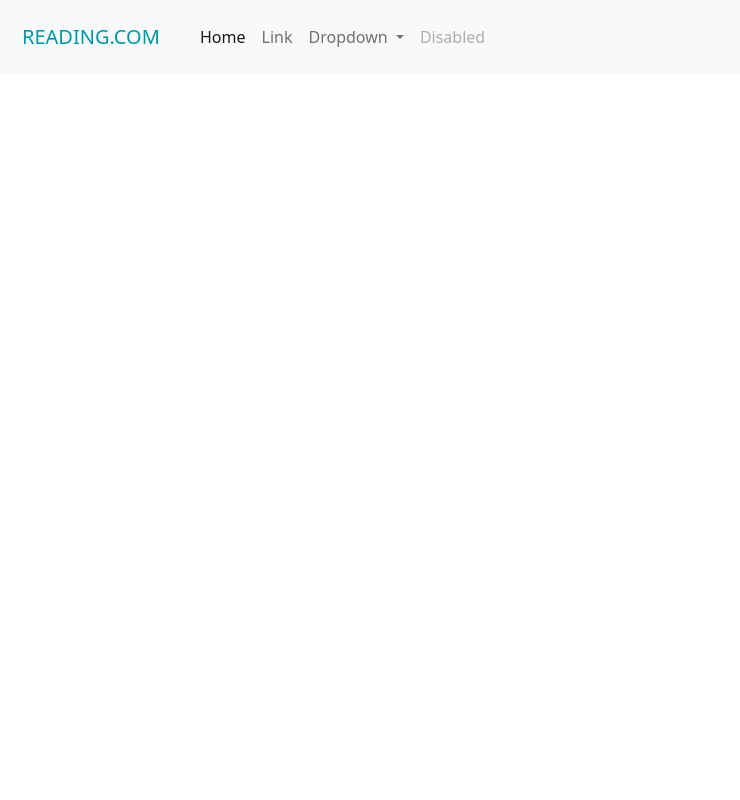
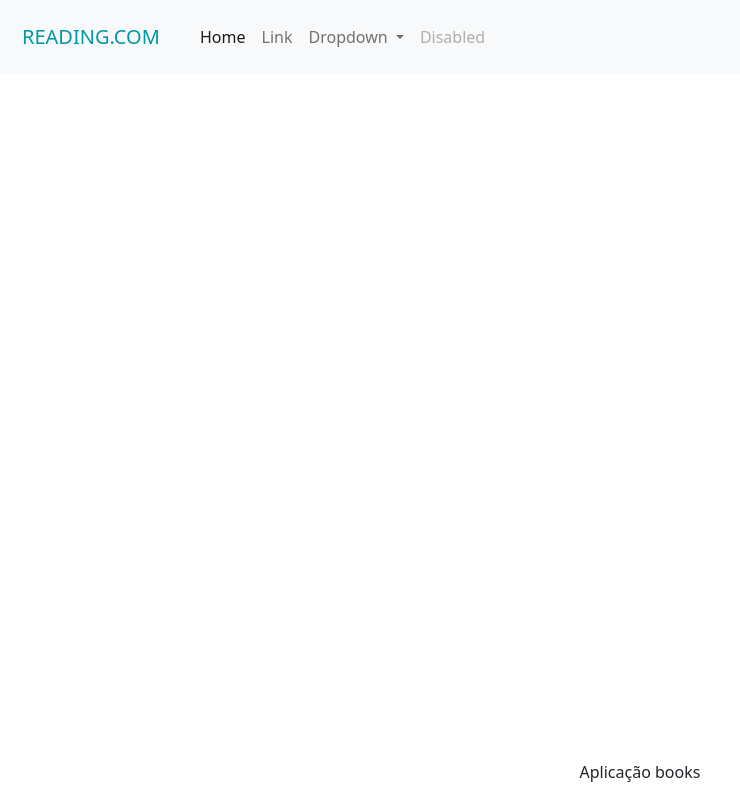
Before and after one commit to juliherms/challengeBookFrontEnd, an Angular app: page / in a window 1280 px wide. Shown: the whole page, without its empty margins (0-740 px from the left). Built offline with nearby package versions, Linux system fonts and the light colour scheme.

Commit message:
adding componentes templates

```diff
--- a/src/app/app.component.html
+++ b/src/app/app.component.html
@@ -1,2 +1,5 @@
 <!--Header-->
 <app-header></app-header>
+
+
+<app-footer></app-footer>
--- a/src/app/app.module.ts
+++ b/src/app/app.module.ts
@@ -4,11 +4,15 @@ import { NgModule } from '@angular/core';
 import { AppRoutingModule } from './app-routing.module';
 import { AppComponent } from './app.component';
 import { HeaderComponent } from './components/template/header/header.component';
+import { FooterComponent } from './components/template/footer/footer.component';
+import { HomeComponent } from './components/template/home/home.component';
 
 @NgModule({
   declarations: [
     AppComponent,
-    HeaderComponent
+    HeaderComponent,
+    FooterComponent,
+    HomeComponent
   ],
   imports: [
     BrowserModule,
--- /dev/null
+++ b/src/app/components/template/footer/footer.component.html
@@ -0,0 +1,5 @@
+<footer class="fixed-bottom footer">
+    <div>
+        <p style="padding-top: 10px;" class="teste">Aplicação books</p>
+    </div>
+</footer>
--- /dev/null
+++ b/src/app/components/template/home/home.component.html
@@ -0,0 +1 @@
+<p>home works!</p>
--- /dev/null
+++ b/src/app/components/template/home/home.component.ts
@@ -0,0 +1,15 @@
+import { Component, OnInit } from '@angular/core';
+
+@Component({
+  selector: 'app-home',
+  templateUrl: './home.component.html',
+  styleUrls: ['./home.component.css']
+})
+export class HomeComponent implements OnInit {
+
+  constructor() { }
+
+  ngOnInit(): void {
+  }
+
+}
```
Also changed, not shown: src/app/components/template/footer/footer.component.ts (added, +8 -0 lines), src/app/components/template/footer/footer.component.css (added), src/app/components/template/home/home.component.css (added).
